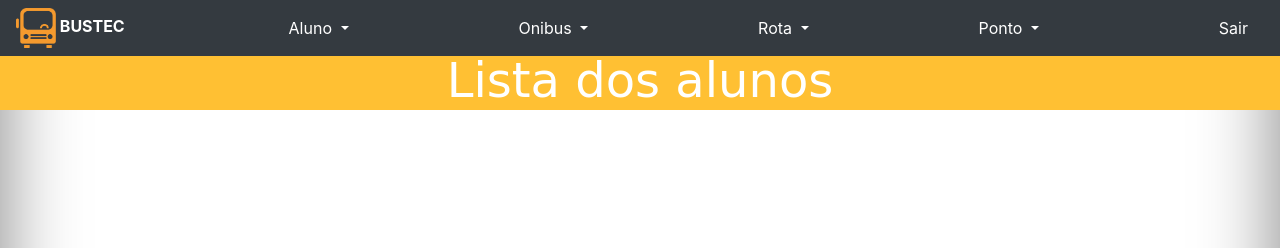
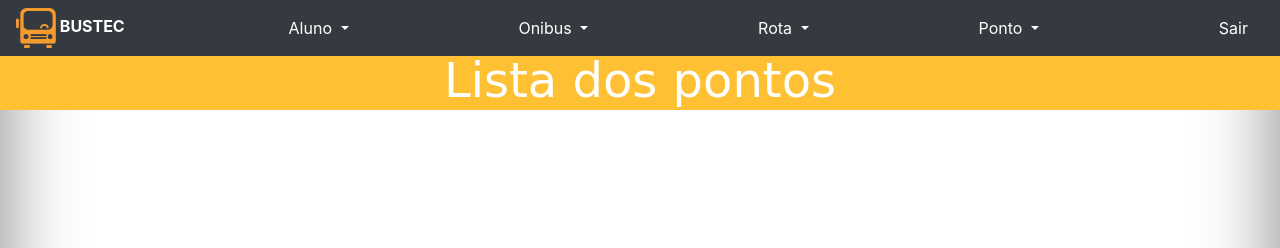
Before and after one commit to CarlosFalconJ/BusTec, a Symfony app: template API/templates/Ponto/listar-pontos.html.twig in a window 1280 px wide. Shown: the top 248 px of the page. Run offline with Twig, Linux system fonts and the light colour scheme; the template is opened without the code that fills it, so the values that code supplies are empty; some libraries are stand-ins or nearby versions.

Commit message:
Correção do titulo

```diff
--- a/API/templates/Ponto/listar-pontos.html.twig
+++ b/API/templates/Ponto/listar-pontos.html.twig
@@ -4,7 +4,7 @@
 
     <div class="box-header with-border">
         <section class="nav_top">
-            <div class="h1_cadastro"><h1>Lista dos alunos</h1></div>
+            <div class="h1_cadastro"><h1>Lista dos pontos</h1></div>
         </section>
     </div>
 
```
